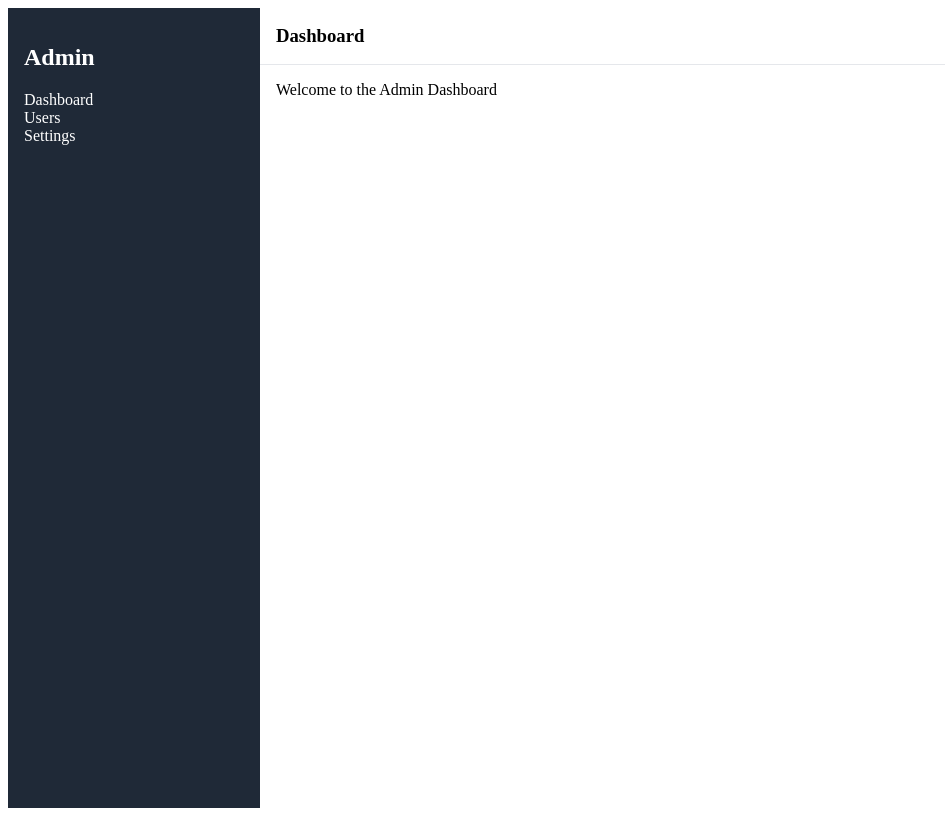
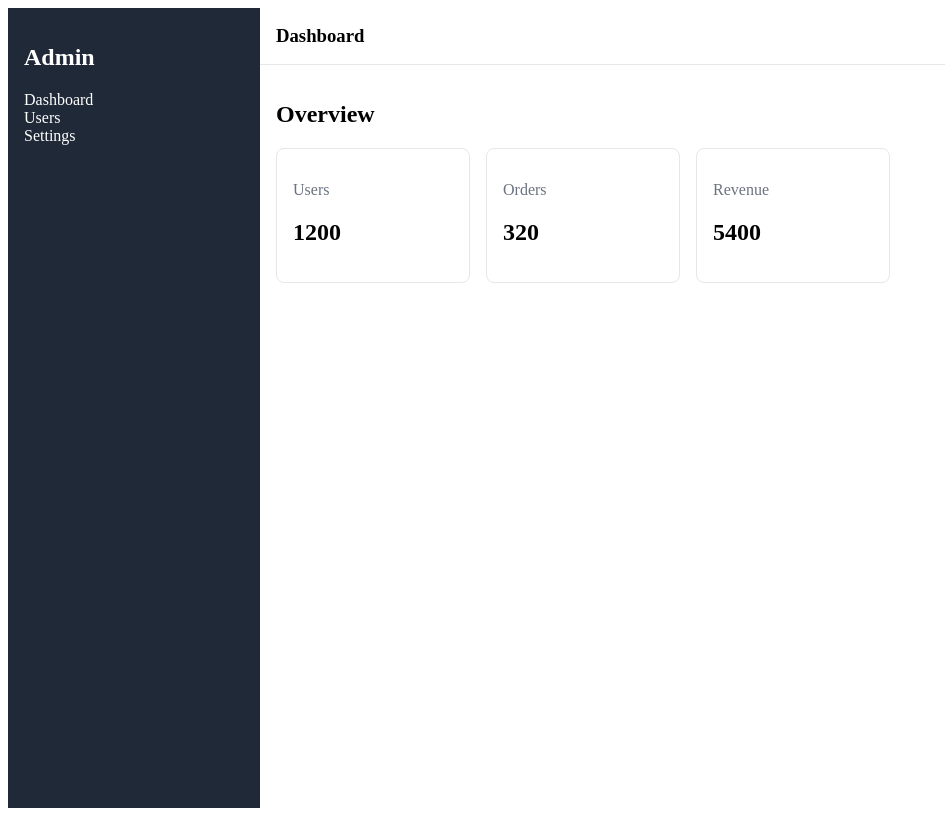
Before and after one commit to solankidhananjay/react_dashboard, a React (Vite) app: page / in a window 1280 px wide. Shown: the whole page, without its empty margins (0-945 px from the left). Built offline with nearby package versions, Linux system fonts and the light colour scheme.

Commit message:
Day 3: dashboard stats with typed components

```diff
--- /dev/null
+++ b/src/components/StatCard.tsx
@@ -0,0 +1,25 @@
+import type { StatCardData } from "../types/dashboard";
+
+type StatCardProps = {
+    data: StatCardData
+}
+
+const StatCard = ({data}: StatCardProps) => {
+    return (
+        <div
+            style={{
+                border: "1px solid #e5e7eb",
+                borderRadius: "8px",
+                padding: "16px",
+                minWidth: "160px",
+            }}
+        >
+            <p style={{ color: "#6b7280", marginBottom: "8px" }}>
+                {data.label}
+            </p>
+            <h2>{data.value}</h2>
+        </div>
+    );
+}
+
+export default StatCard;
--- a/src/pages/Dashboard.tsx
+++ b/src/pages/Dashboard.tsx
@@ -1,7 +1,29 @@
+import StatCard from "../components/StatCard";
+import type { StatCardData } from "../types/dashboard";
+
+const stats: StatCardData[] = [
+  { id: "1", label: "Users", value: 1200 },
+  { id: "2", label: "Orders", value: 320 },
+  { id: "3", label: "Revenue", value: 5400 },
+];
+
+
 const Dashboard = () => {
     return (
         <div>
-            Welcome to the Admin Dashboard
+            <h2>Overview</h2>
+
+            <div
+                style={{
+                    display: "flex",
+                    gap: "16px",
+                    marginTop: "16px",
+                }}
+            >
+                {stats.map((stat) => (
+                    <StatCard key={stat.id} data={stat}/>
+                ))}
+            </div>
         </div>
     );
 };
--- a/src/types/dashboard.ts
+++ b/src/types/dashboard.ts
@@ -0,0 +1,5 @@
+export type StatCardData = {
+  id: string;
+  label: string;
+  value: number;
+};
```
